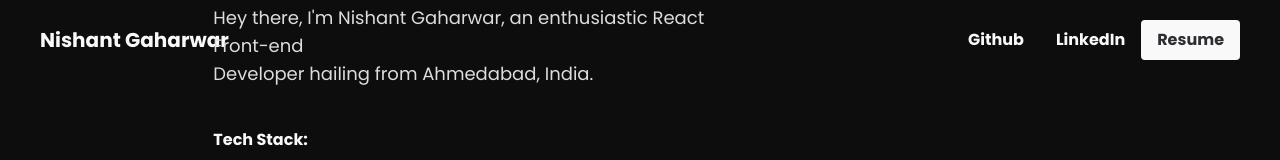
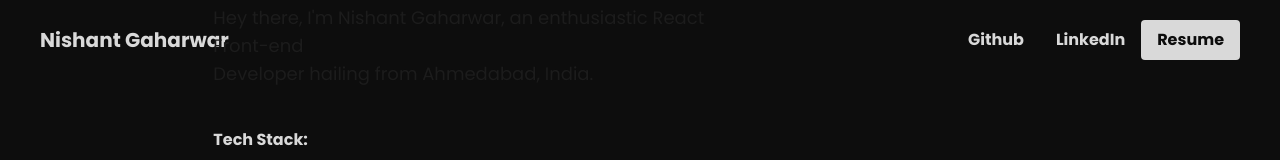
Before and after one commit to iamnishantgaharwar/portfolio, a React (Vite) app: page / in a window 1280 px wide. Shown: the top 160 px of the page. Built offline with nearby package versions, Linux system fonts and the light colour scheme.

Commit message:
Add new color to tailwind config

```diff
--- a/tailwind.config.js
+++ b/tailwind.config.js
@@ -10,15 +10,20 @@ export default {
         'PoppinsBlack': ['PoppinsBlack'],
         'PoppinsBold': ['PoppinsBold'],
         'PoppinsRegular': ['PoppinsRegular'],
+        'PoppinsSemiBold': ['PoppinsSemiBold'],
+        'PoppinsSemiBoldItalic': ['PoppinsSemiBoldItalic'],
       },
       boxShadow: {
         '3xl': '0 35px 60px -15px rgba(221, 221, 221, 0.2)',
       }
     },
     colors: {
-      primary_white: '#F9F9F9',
-      secondary_black: '#2D2E32',
-      customGray: '#DDDDDD'
+      primary_white: '#D9D9D9',
+      secondary_black: '#0D0D0D',
+      customGray: '#1C1C1C',
+      greenTagBg: '#86EFAC',
+      greenTagText: '#166534',
+      customGrayText: '#DDDDDD',
     },
   },
   plugins: [],
```
